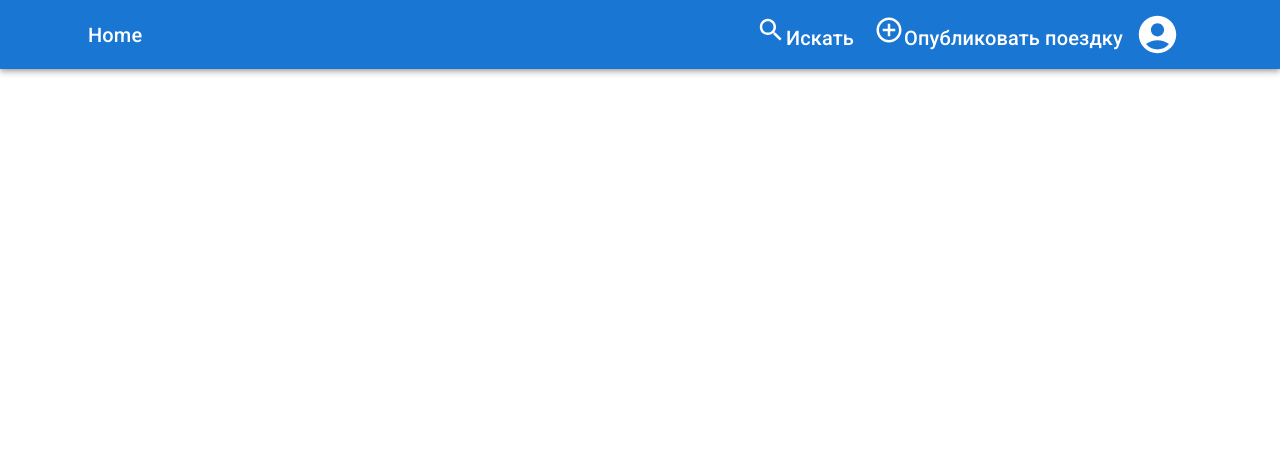
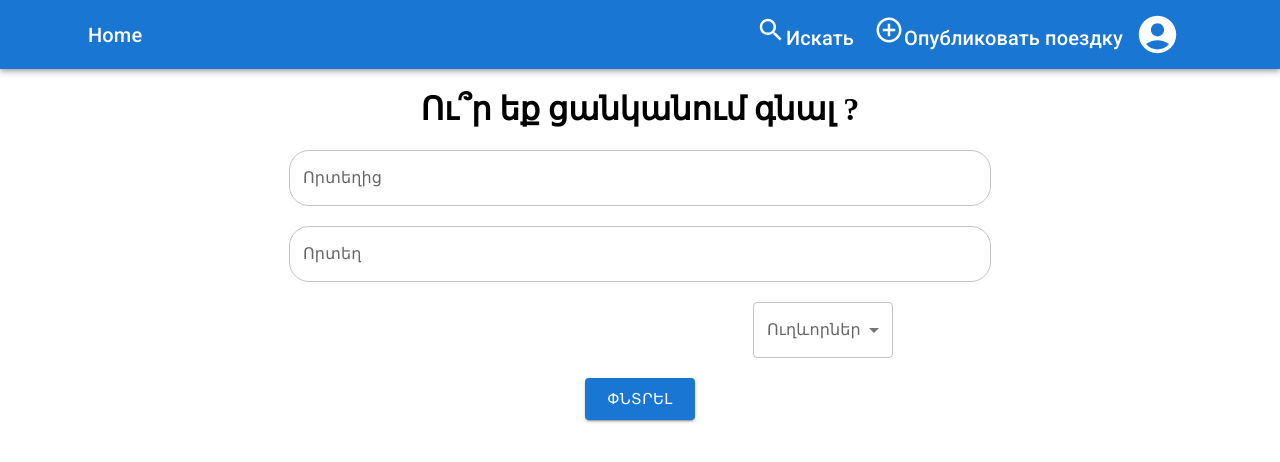
Before and after one commit to Grach90/gogo-front, a React (Create React App) app: page /search in a window 1280 px wide. Shown: the top 462 px of the page. Built offline with nearby package versions, Linux system fonts and the light colour scheme.

Commit message:
create search component

```diff
--- a/src/App.tsx
+++ b/src/App.tsx
@@ -1,8 +1,9 @@
 import React from "react";
-import {Route} from "react-router-dom";
+import { Route } from "react-router-dom";
 import Navbar from "./components/Navbar/navbar-container";
 import Login from "./components/login/login-container";
 import Register from "./components/Register/register-container";
+import Home from "./components/Home/home-cotainer";
 import Search from "./components/Search/search-cotainer";
 import { Container } from "@mui/material";
 
@@ -10,22 +11,11 @@ function App() {
   return (
     <div className="App">
       <Navbar />
-      <Route
-        path="/"
-        component={Search}
-        exact
-      />
+      <Route path="/" component={Home} exact />
       <Container>
-        <Route
-          path='/login'
-          component={Login}
-          exact
-        />
-        <Route
-          path='/register'
-          component={Register}
-          exact
-        />
+        <Route path="/login" component={Login} exact />
+        <Route path="/register" component={Register} exact />
+        <Route path="/search" component={Search} exact />
       </Container>
     </div>
   );
--- /dev/null
+++ b/src/components/Home/home-cotainer.tsx
@@ -0,0 +1,15 @@
+import Viewer from "./home-viewer";
+import ararat from "../../icons/ararat.jpg";
+
+const Home = () => {
+  return (
+    <div>
+      <div>
+        <img src={ararat} alt="" style={{ width: "-webkit-fill-available" }} />
+      </div>
+      <Viewer />
+    </div>
+  );
+};
+
+export default Home;
--- /dev/null
+++ b/src/components/Home/home-viewer.tsx
@@ -0,0 +1,98 @@
+import * as React from "react";
+import TextField from "@mui/material/TextField";
+import AdapterDateFns from "@mui/lab/AdapterDateFns";
+import LocalizationProvider from "@mui/lab/LocalizationProvider";
+import MobileDatePicker from "@mui/lab/MobileDatePicker";
+import Select, { SelectChangeEvent } from "@mui/material/Select";
+import InputLabel from "@mui/material/InputLabel";
+import MenuItem from "@mui/material/MenuItem";
+import FormControl from "@mui/material/FormControl";
+import Button from "@mui/material/Button";
+import styles from "./home.module.css";
+
+const Viewer = () => {
+  const [value, setValue] = React.useState<Date | null>(new Date());
+
+  const [age, setAge] = React.useState("");
+
+  const handleChange = (event: SelectChangeEvent) => {
+    setAge(event.target.value as string);
+  };
+
+  const stylesTextField = {
+    whence: {
+      borderRadius: "15px 0px 0px 15px",
+      backgroundColor: "white",
+    },
+    where: {
+      borderRadius: "0px",
+      backgroundColor: "white",
+    },
+    data: {
+      borderRadius: "0px",
+      backgroundColor: "white",
+    },
+    button: {
+      borderRadius: "0px 15px 15px 0px",
+    },
+  };
+
+  return (
+    <div className={styles.searchContainer}>
+      <div style={{ display: "flex" }}>
+        <div>
+          <TextField
+            InputProps={{ style: stylesTextField.whence }}
+            id="outlined-basic"
+            label="Որտեղից"
+            variant="outlined"
+          />
+        </div>
+        <div>
+          <TextField
+            id="outlined-basic"
+            label="Որտեղ"
+            variant="outlined"
+            InputProps={{ style: stylesTextField.where }}
+          />
+        </div>
+        <div style={{ width: "170px" }}>
+          <LocalizationProvider dateAdapter={AdapterDateFns}>
+            <MobileDatePicker
+              // label="For mobile"
+              InputProps={{ style: stylesTextField.where }}
+              value={value}
+              onChange={(newValue) => {
+                setValue(newValue);
+              }}
+              renderInput={(params) => <TextField {...params} />}
+            />
+          </LocalizationProvider>
+        </div>
+        <div>
+          <FormControl style={{ width: "140px" }}>
+            <InputLabel id="demo-simple-select-label">Ուղևորներ</InputLabel>
+            <Select
+              style={stylesTextField.data}
+              labelId="demo-simple-select-label"
+              id="demo-simple-select"
+              value={age}
+              label="Age"
+              onChange={handleChange}
+            >
+              <MenuItem value={1}>1</MenuItem>
+              <MenuItem value={2}>2</MenuItem>
+              <MenuItem value={3}>3</MenuItem>
+              <MenuItem value={4}>4</MenuItem>
+            </Select>
+          </FormControl>
+        </div>
+        <Button variant="contained" size="large" style={stylesTextField.button}>
+          Փնտրել
+        </Button>
+      </div>
+    </div>
+  );
+};
+
+export default Viewer;
--- /dev/null
+++ b/src/components/Home/home.module.css
@@ -0,0 +1,9 @@
+.searchContainer {
+    max-width: 992px;
+    height: 60px;
+    position: relative;
+    top: -140px;
+    margin-left: auto;
+    margin-right: auto;
+    width: fit-content;
+}
--- a/src/components/Register/register-container.tsx
+++ b/src/components/Register/register-container.tsx
@@ -1,7 +1,7 @@
-import Viewer from './register-viewer';
+import Viewer from "./register-viewer";
 
 const Register = () => {
-  return <Viewer />
-}
+  return <Viewer />;
+};
 
 export default Register;
--- a/src/components/Search/search-cotainer.tsx
+++ b/src/components/Search/search-cotainer.tsx
@@ -1,16 +1,11 @@
-import Viewer from './search-viewer';
-import ararat from '../../icons/ararat.jpg';
+import Viewer from "./search-viewer";
 
 const Search = () => {
   return (
     <div>
-      <div>
-        <img src={ararat} alt="" style={{width: '-webkit-fill-available'}}/>
-      </div>
-       <Viewer />
+      <Viewer />
     </div>
-
-  )
-}
+  );
+};
 
 export default Search;
--- a/src/components/Search/search-viewer.tsx
+++ b/src/components/Search/search-viewer.tsx
@@ -8,6 +8,7 @@ import InputLabel from "@mui/material/InputLabel";
 import MenuItem from "@mui/material/MenuItem";
 import FormControl from "@mui/material/FormControl";
 import Button from "@mui/material/Button";
+import { Container } from "@mui/material";
 import styles from "./search.module.css";
 
 const Viewer = () => {
@@ -19,30 +20,35 @@ const Viewer = () => {
     setAge(event.target.value as string);
   };
 
-  const stylesTextField = {
-    whence: {
-      borderRadius: "15px 0px 0px 15px",
-      backgroundColor: "white",
-    },
-    where: {
-      borderRadius: "0px",
-      backgroundColor: "white",
-    },
-    data: {
-      borderRadius: "0px",
-      backgroundColor: "white",
-    },
-    button: {
-      borderRadius: "0px 15px 15px 0px",
-    },
-  };
+  // const stylesTextField = {
+  //   whence: {
+  //     borderRadius: "15px 0px 0px 15px",
+  //     backgroundColor: "white",
+  //   },
+  //   where: {
+  //     borderRadius: "0px",
+  //     backgroundColor: "white",
+  //   },
+  //   data: {
+  //     borderRadius: "0px",
+  //     backgroundColor: "white",
+  //   },
+  //   button: {
+  //     borderRadius: "0px 15px 15px 0px",
+  //   },
+  // };
 
   return (
+    <Container style={{ width: 750 }}>
       <div className={styles.searchContainer}>
-      <div style={{ display: "flex" }}>
+        <div>
+          <h1 style={{ textAlign: "center" }}>Ու՞ր եք ցանկանում գնալ ?</h1>
+        </div>
+        <div>
           <div>
             <TextField
-            InputProps={{ style: stylesTextField.whence }}
+              style={{ width: "-webkit-fill-available", marginBottom: "20px" }}
+              InputProps={{ style: { borderRadius: "20px" } }}
               id="outlined-basic"
               label="Որտեղից"
               variant="outlined"
@@ -53,14 +59,17 @@ const Viewer = () => {
               id="outlined-basic"
               label="Որտեղ"
               variant="outlined"
-            InputProps={{ style: stylesTextField.where }}
+              style={{ width: "-webkit-fill-available", marginBottom: "20px" }}
+              InputProps={{ style: { borderRadius: "20px" } }}
             />
           </div>
+        </div>
+        <div className={styles.dataContainer}>
           <div style={{ width: "170px" }}>
             <LocalizationProvider dateAdapter={AdapterDateFns}>
               <MobileDatePicker
                 // label="For mobile"
-              InputProps={{ style: stylesTextField.where }}
+                // InputProps={{ style: stylesTextField.where }}
                 value={value}
                 onChange={(newValue) => {
                   setValue(newValue);
@@ -73,7 +82,7 @@ const Viewer = () => {
             <FormControl style={{ width: "140px" }}>
               <InputLabel id="demo-simple-select-label">Ուղևորներ</InputLabel>
               <Select
-              style={stylesTextField.data}
+                // style={stylesTextField.data}
                 labelId="demo-simple-select-label"
                 id="demo-simple-select"
                 value={age}
@@ -87,11 +96,14 @@ const Viewer = () => {
               </Select>
             </FormControl>
           </div>
-        <Button variant="contained" size="large" style={stylesTextField.button}>
+        </div>
+        <div style={{ display: "flex", justifyContent: "center" }}>
+          <Button variant="contained" size="large" style={{ width: "110px" }}>
             Փնտրել
           </Button>
         </div>
       </div>
+    </Container>
   );
 };
 
--- a/src/components/Search/search.module.css
+++ b/src/components/Search/search.module.css
@@ -1,9 +1,10 @@
 .searchContainer {
-    max-width: 992px;
-    height: 60px;
-    position: relative;
-    top: -140px;
-    margin-left: auto;
-    margin-right: auto;
-    width: fit-content;
+  display: flex;
+  flex-direction: column;
 }
+
+.dataContainer {
+  display: flex;
+  justify-content: space-around;
+  margin-bottom: 20px;
+}
```
Also changed, not shown: src/components/Navbar/navbar-viewer.tsx (+26 -29 lines), src/components/Register/register-viewer.tsx (renamed from src/components/Register/register-viewer.jsx), src/components/Ride/ride-container.tsx (added), src/components/Ride/ride-viewer.tsx (added), 1 other file (tests, documents, lock files or other folders). Lines whose indentation alone changed are shown as unchanged.
